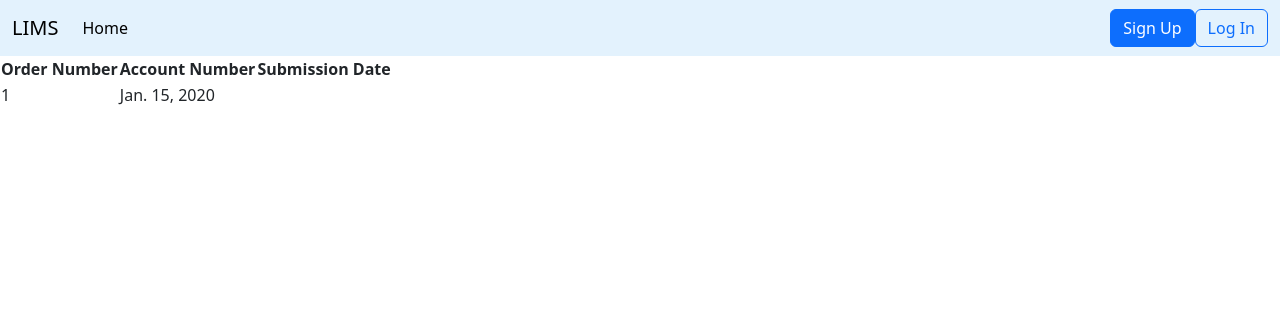
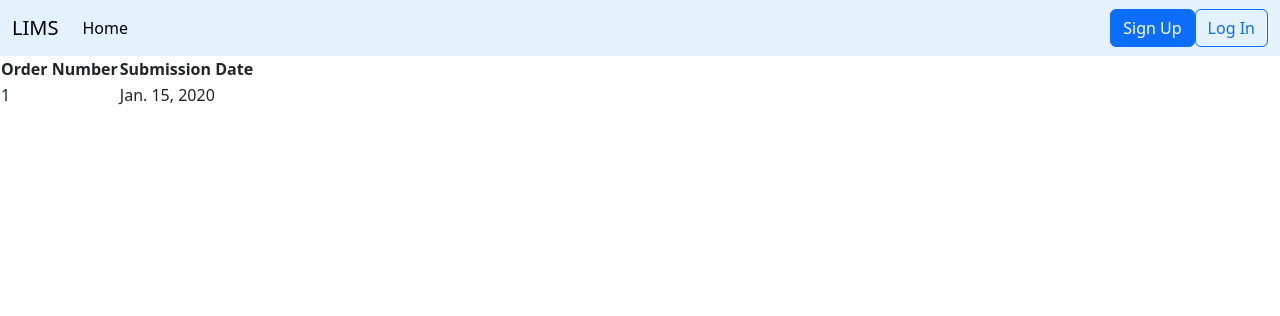
Before and after one commit to shepkeira/LIMS, a Django app: page /orders/order_history/ in a window 1280 px wide. Shown: the top 316 px of the page. Run offline with Django 3.2, Linux system fonts and the light colour scheme; a user stored in the database is signed in; tables that the repository leaves empty hold one stand-in row (values such as "Sample post"); some libraries are stand-ins or nearby versions.

Commit message:
table headers fix

```diff
--- a/LIMS_IMAGE/web/templates/orders/order_history.html
+++ b/LIMS_IMAGE/web/templates/orders/order_history.html
@@ -9,7 +9,6 @@
         <table>
             <tr>
                 <th>Order Number</th>
-                <th>Account Number</th>
                 <th>Submission Date</th>
             </tr>
                 {% for order in orders %}
```
